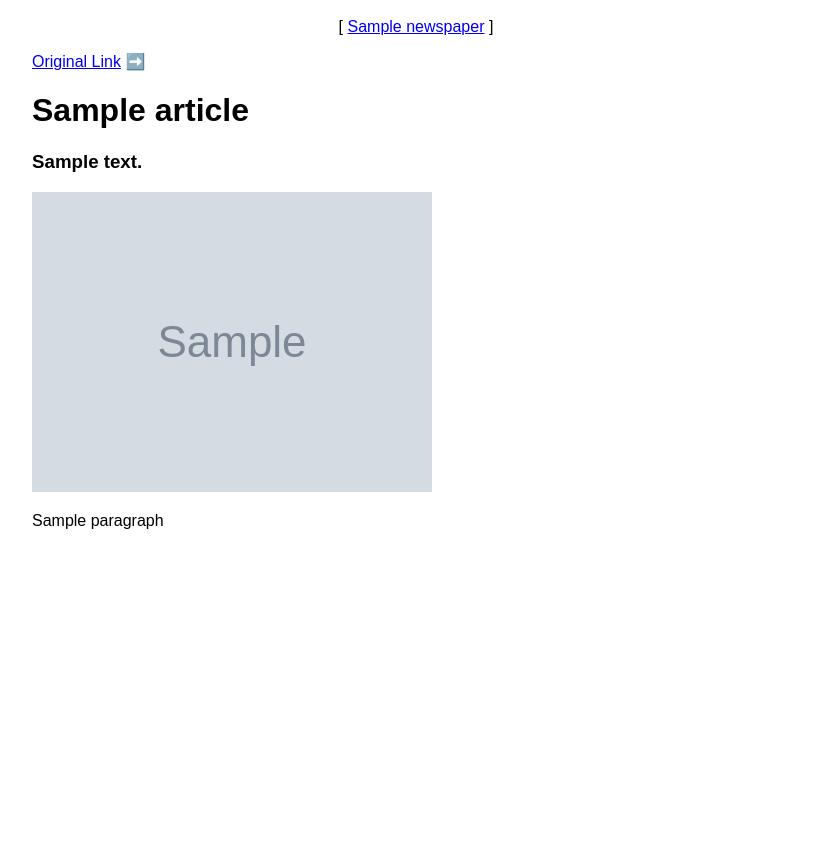
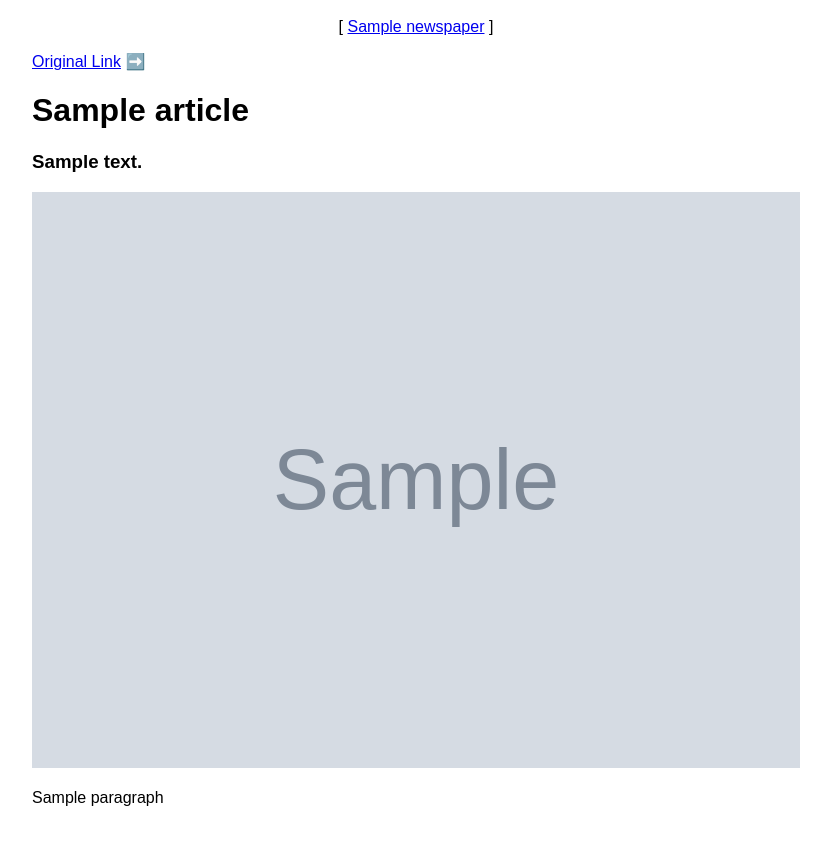
Before and after one commit to yackx/neatnews, a FastAPI app: template templates/article.html in a window 1280 px wide. Shown: the whole page, without its empty margins (224-1055 px from the left). Before the commit the page ends 529 px from the top, so only its background shows below. Run offline with FastAPI, Linux system fonts and the light colour scheme; the template is opened without the code that fills it: most values are stand-ins (such as "Sample title", 1, 10 or a date in 2020); grey boxes marked "Sample" are stand-in pictures; data that the repository does not hold is empty.

Commit message:
Layout article

```diff
--- a/static/style.css
+++ b/static/style.css
@@ -2,7 +2,7 @@ body {
     font-family: SansSerif, sans-serif;
 }
 
-#center {
+.center-container {
     margin: auto;
     width: 100%;
     max-width: 768px;
@@ -13,6 +13,8 @@ body {
     text-align: center;
     margin-bottom: 1em;
 }
+
+{% Headlines %}
 
 ul.headline {
     list-style-type: none;
@@ -27,3 +29,17 @@ ul.headline li a {
 ul.headline li a:link {
     color: #444;
 }
+
+{% Article %}
+
+#article #content p {
+    line-height: 1.2em;
+}
+
+#article h3 {
+    line-height: 1.2em;
+}
+
+#article img {
+    width: 768px;
+}
--- a/templates/article.html
+++ b/templates/article.html
@@ -2,15 +2,15 @@
 <html>
     <link href="{{ url_for('static', path='/style.css') }}" rel="stylesheet">
     <body>
-        <div id="center">
+        <div id="article" class="center-container">
             {% include "newspaper_bar.html" %}
             <div>
                 <a href="{{article.url}}">Original Link</a> ➡️
             </div>
             <h1>{{article.title}}</h1>
             <h3>{{article.summary}}</h3>
-            <div><img src="{{article.img}}"/></div>
-            <div>
+            <img src="{{article.img}}"/>
+            <div id="content">
             {% for p in article.paragraphs %}
                 <p>{{p}}</p>
             {% endfor %}
--- a/templates/index.html
+++ b/templates/index.html
@@ -2,7 +2,7 @@
 <html>
     <link href="{{ url_for('static', path='/style.css') }}" rel="stylesheet">
     <body>
-        <div id="center">
+        <div id="headlines" class="center-container">
             {% include "newspaper_bar.html" %}
             {% for entry in headlines_in_categories %}
             <h2>{{entry[0]}}</h2>
```
